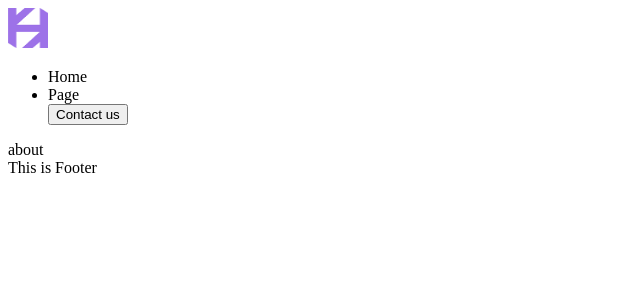
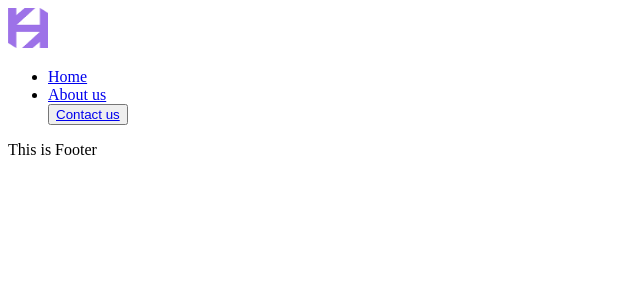
Before and after one commit to lugh-tuatha/stoic-reflection, a Next.js app: page /about in a window 1280 px wide. Shown: the top 300 px of the page, without its empty margins (0-640 px from the left). Built offline with nearby package versions, Linux system fonts and the light colour scheme.

Commit message:
add: contact page

```diff
--- a/src/components/navbar/index.jsx
+++ b/src/components/navbar/index.jsx
@@ -1,5 +1,7 @@
 import React from 'react'
 import Image from 'next/image'
+import Link from 'next/link';
+
 import Button from '../button'
 
 function Navbar() {
@@ -11,10 +13,16 @@ function Navbar() {
         width={40}
         height={40}/>
 
-      <ul className='flex gap-8 items-center '>
-        <li>Home</li>
-        <li>Page</li>
-        <Button>Contact us</Button>
+      <ul className='flex gap-8 items-center cursor-pointer'>
+        <li>
+          <Link href="/">Home</Link>
+        </li>
+        <li>
+          <Link href="/about">About us</Link>
+        </li>
+        <Button>
+          <Link href="/contact">Contact us</Link>
+        </Button>
       </ul>
     </div>
   )
--- /dev/null
+++ b/src/pages/about/index.jsx
@@ -0,0 +1,12 @@
+import MainLayout from '@/components/layouts/main-layout'
+import React from 'react'
+
+function About() {
+  return (
+    <MainLayout>
+      <div className='bg-red-300'></div>
+    </MainLayout>
+  )
+}
+
+export default About
--- a/src/pages/about.jsx
+++ b/src/pages/contact/index.jsx
@@ -1,12 +1,12 @@
 import MainLayout from '@/components/layouts/main-layout'
 import React from 'react'
 
-function about() {
+function Contact() {
   return (
     <MainLayout>
-      about
+      <div>aasda</div>
     </MainLayout>
   )
 }
 
-export default about
+export default Contact
```
Also changed, not shown: tailwind.config.js (+7 -7 lines).
